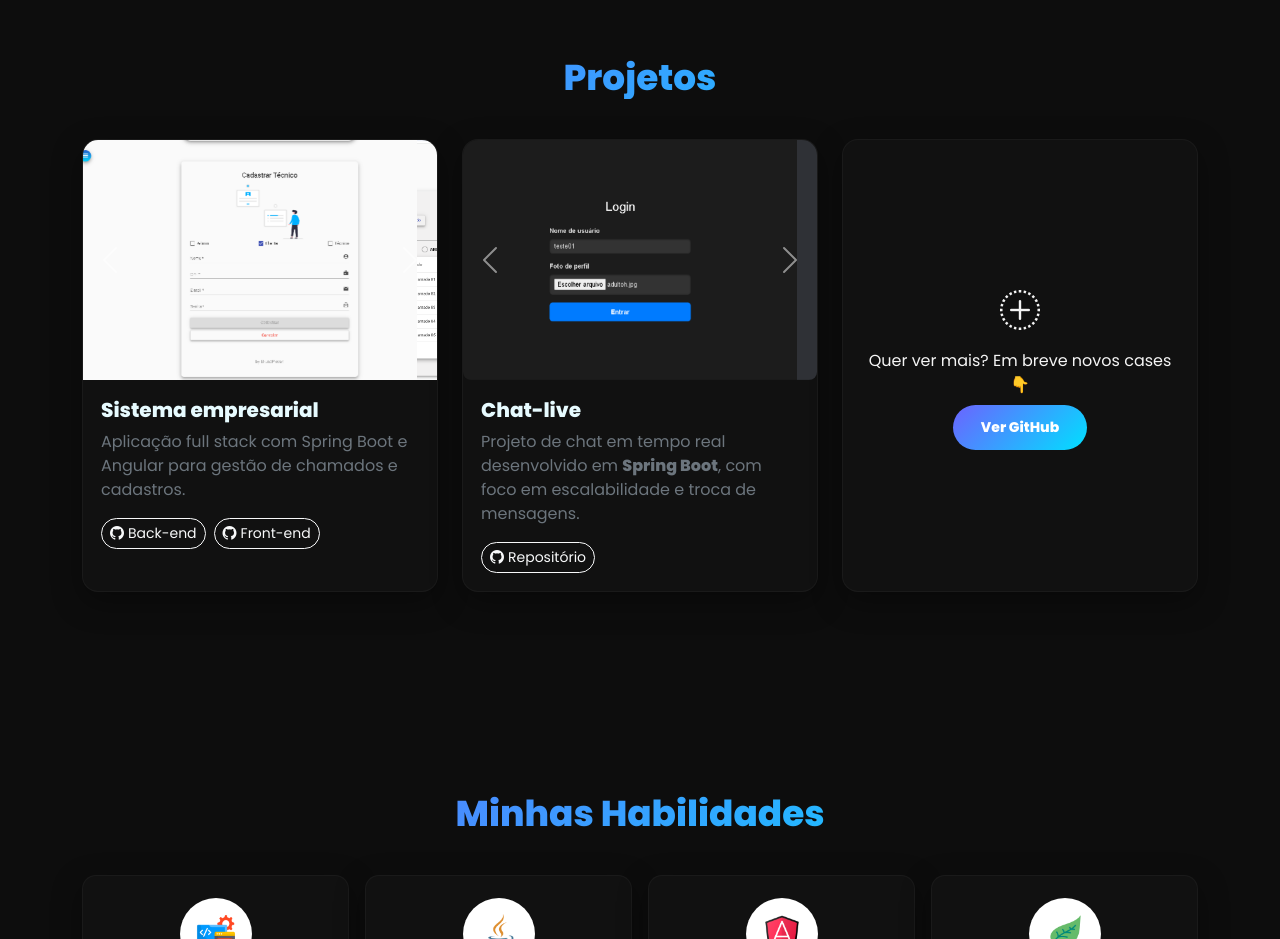
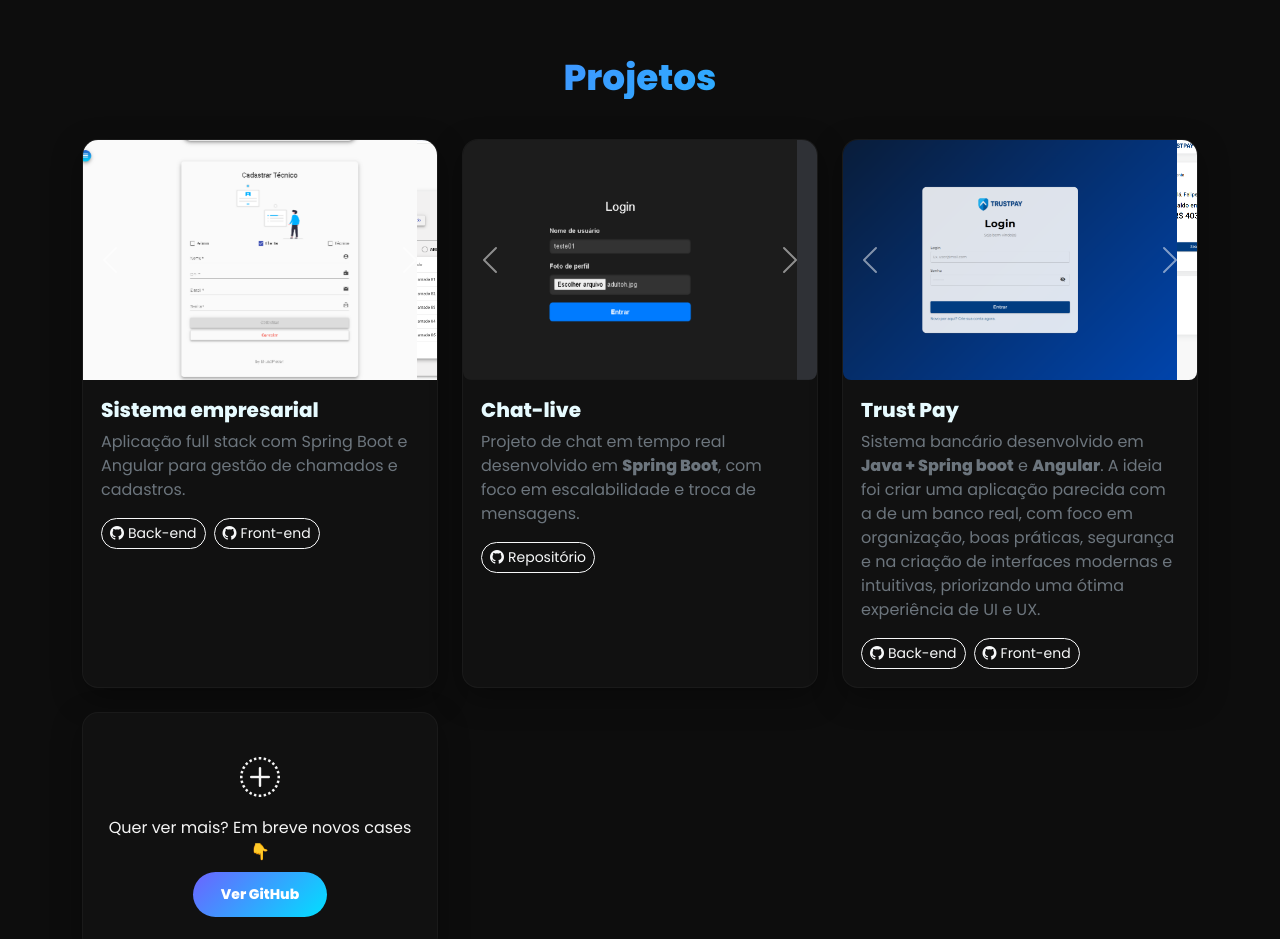
Before and after one commit to Brunohpiovan/portfolio-new, a plain HTML site: page index.html in a window 1280 px wide. Shown: the part 1660-2599 px from the top of the page. Drawn offline with nearby package versions, Linux system fonts and the light colour scheme.

Commit message:
projetos atualizados

```diff
--- a/index.html
+++ b/index.html
@@ -7,26 +7,20 @@
   <meta name="description" content="Portfólio de Bruno Piovan — Desenvolvedor de Software Júnior. Projetos em Spring Boot, Angular, Java e mais." />
   <meta name="theme-color" content="#0d0d0d" />
 
-  <!-- Open Graph / Social -->
   <meta property="og:title" content="Bruno Piovan — Desenvolvedor" />
   <meta property="og:description" content="Portfólio, projetos e contato." />
   <meta property="og:type" content="website" />
   <meta property="og:image" content="imagens/og-cover.jpg" />
   <meta property="og:url" content="https://seu-dominio.com" />
 
-  <!-- Bootstrap & Icons -->
   <link href="https://cdn.jsdelivr.net/npm/bootstrap@5.3.0/dist/css/bootstrap.min.css" rel="stylesheet" />
   <link href="https://cdn.jsdelivr.net/npm/bootstrap-icons/font/bootstrap-icons.css" rel="stylesheet" />
 
-  <!-- Fonte -->
   <link rel="preconnect" href="https://fonts.googleapis.com">
   <link rel="preconnect" href="https://fonts.gstatic.com" crossorigin>
   <link href="https://fonts.googleapis.com/css2?family=Poppins:wght@300;400;600;800&display=swap" rel="stylesheet">
 
   <style>
-    /* ================================
-       DESIGN TOKENS
-    ================================ */
     :root{
       --primary:#6c63ff;
       --secondary:#00e0ff;
@@ -43,21 +37,14 @@
     html{scroll-behavior:smooth}
     body{font-family:Poppins,system-ui,-apple-system,Segoe UI,Roboto,Helvetica,Arial,sans-serif;background:var(--bg);color:var(--text);overflow-x:hidden}
 
-    /* Scrollbar */
     ::-webkit-scrollbar{width:10px}
     ::-webkit-scrollbar-thumb{background:var(--gradient);border-radius:10px}
 
-    /* ================================
-       NAVBAR
-    ================================ */
     .navbar{background:rgba(0,0,0,.55)!important;backdrop-filter:blur(12px)}
     .navbar .navbar-brand{font-weight:800;letter-spacing:.5px;background:var(--gradient);-webkit-background-clip:text;-webkit-text-fill-color:transparent}
     .navbar .nav-link{color:var(--muted)!important;font-weight:500}
     .navbar .nav-link.active,.navbar .nav-link:hover{color:var(--secondary)!important}
 
-    /* ================================
-       HERO
-    ================================ */
     .hero{min-height:100vh;display:grid;place-items:center;position:relative;overflow:hidden;text-align:center;background:radial-gradient(1000px 600px at 10% -10%,rgba(108,99,255,.25),transparent),radial-gradient(1000px 600px at 110% 10%,rgba(0,224,255,.2),transparent),linear-gradient(180deg,#0e0e12 0%,#0a0a0a 100%)}
     .hero::before{content:"";position:absolute;inset:-30%;background:var(--gradient);filter:blur(120px);opacity:.07;transform:rotate(20deg)}
     .hero h1{font-size:clamp(2.2rem,4vw,3.5rem);font-weight:800;letter-spacing:.8px}
@@ -68,9 +55,6 @@
     .social a{color:#fff;opacity:.9}
     .social a:hover{opacity:1;transform:translateY(-2px)}
 
-    /* ================================
-       SEÇÕES
-    ================================ */
     section{padding:100px 0}
     .section-title{background:var(--gradient);-webkit-background-clip:text;-webkit-text-fill-color:transparent;font-size:clamp(1.8rem,2.8vw,2.5rem);font-weight:800;margin-bottom:40px;text-align:center}
 
@@ -102,11 +86,9 @@
     /* Rodapé */
     footer{background:#0b0b0b;color:#bdbdbd}
 
-    /* On Scroll */
     .reveal{opacity:0;transform:translateY(45px);transition:opacity .8s ease,transform .8s ease}
     .reveal.show{opacity:1;transform:none}
 
-    /* Acessibilidade: movimento reduzido */
     @media (prefers-reduced-motion:reduce){
       *{scroll-behavior:auto!important}
       .reveal{transition:none}
@@ -176,20 +158,16 @@
           <!-- Carrossel -->
           <div id="carouselExample1" class="carousel slide" data-bs-ride="carousel">
             <div class="carousel-inner">
-              <!-- Primeira Imagem -->
               <div class="carousel-item active">
                 <img src="imagens/cadastro tecnicos.png" class="d-block w-100" alt="Tela cadastro técnicos do sistema empresarial" loading="lazy">
               </div>
-              <!-- Segunda Imagem -->
               <div class="carousel-item">
                 <img src="imagens/chamados.png" class="d-block w-100" alt="Tela de chamados do sistema empresarial" loading="lazy">
               </div>
-              <!-- Terceira Imagem -->
               <div class="carousel-item">
                 <img src="imagens/login.png" class="d-block w-100" alt="Tela de login do sistema empresarial" loading="lazy">
               </div>
             </div>
-            <!-- Controles -->
             <button class="carousel-control-prev" type="button" data-bs-target="#carouselExample1" data-bs-slide="prev">
               <span class="carousel-control-prev-icon" aria-hidden="true"></span>
               <span class="visually-hidden">Anterior</span>
@@ -266,6 +244,55 @@
     </div>
   </article>
 </div>
+
+  <div class="col-md-6 col-lg-4 section-hidden">
+    <article class="project-card h-100">
+      <div class="project-media">
+        <div id="carouselExample3" class="carousel slide" data-bs-ride="carousel">
+          <div class="carousel-inner rounded-3 overflow-hidden">
+            <!-- Primeira Imagem -->
+            <div class="carousel-item active">
+              <img src="imagens/login1.png" class="d-block w-100" alt="Imagem 1 do Projeto Trust Pay">
+            </div>
+            <!-- Segunda Imagem -->
+            <div class="carousel-item">
+              <img src="imagens/dash.png" class="d-block w-100" alt="Imagem 2 do Projeto Trust Pay">
+            </div>
+            <!-- Terceira Imagem -->
+            <div class="carousel-item">
+              <img src="imagens/dados.png" class="d-block w-100" alt="Imagem 3 do Projeto Trust Pay">
+            </div>
+          </div>
+
+          <!-- Controles do Carrossel -->
+          <button class="carousel-control-prev" type="button" data-bs-target="#carouselExample3" data-bs-slide="prev">
+            <span class="carousel-control-prev-icon" aria-hidden="true"></span>
+            <span class="visually-hidden">Anterior</span>
+          </button>
+          <button class="carousel-control-next" type="button" data-bs-target="#carouselExample3" data-bs-slide="next">
+            <span class="carousel-control-next-icon" aria-hidden="true"></span>
+            <span class="visually-hidden">Próximo</span>
+          </button>
+        </div>
+      </div>
+
+      <div class="project-body">
+        <h3 class="project-title h5 mb-2">Trust Pay</h3>
+        <p class="mb-3 text-secondary">
+          Sistema bancário desenvolvido em <strong>Java + Spring boot</strong> e <strong>Angular</strong>.
+          A ideia foi criar uma aplicação parecida com a de um banco real, com foco em organização, boas práticas, segurança e na criação de interfaces modernas e intuitivas, priorizando uma ótima experiência de UI e UX.
+        </p>
+         <div class="project-links d-flex gap-2">
+            <a class="btn btn-outline-light btn-sm" href="https://github.com/Brunohpiovan/trust-pay-backend" target="_blank" rel="noopener">
+              <i class="bi bi-github me-1"></i>Back-end
+            </a>
+            <a class="btn btn-outline-light btn-sm" href="https://github.com/Brunohpiovan/trust-pay-frontend" target="_blank" rel="noopener">
+              <i class="bi bi-github me-1"></i>Front-end
+            </a>
+          </div>
+      </div>
+    </article>
+  </div>
 
         <!-- Espaço para mais projetos -->
         <div class="col-md-6 col-lg-4">
```
Also changed, not shown: imagens/contas.png (added), imagens/dados.png (added), imagens/dash.png (added), imagens/emprest.png (added), imagens/eu.jpeg (added), imagens/extratos.png (added), imagens/login1.png (added), imagens/pix.png (added).
